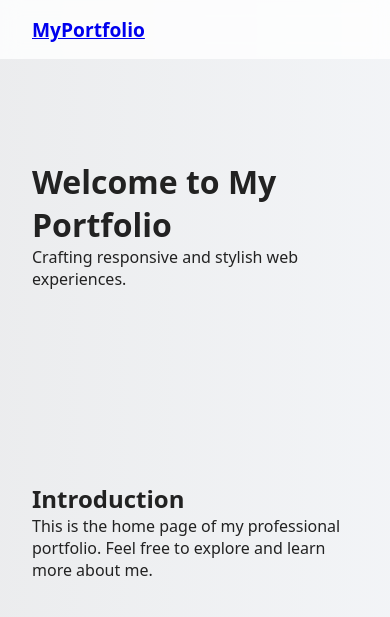
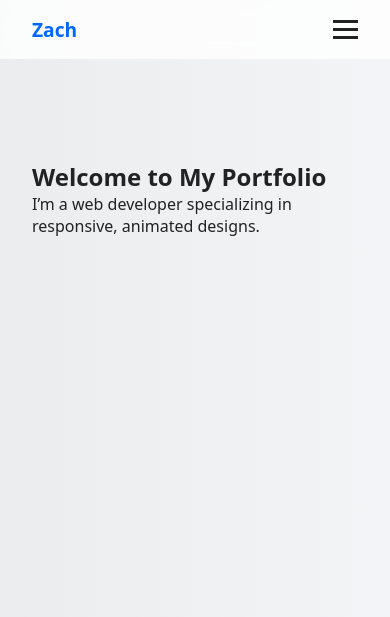
Before and after one commit to ZachNg01/Showcase, a plain HTML site: page index.html in a window 390 px wide. Drawn offline with Linux system fonts and the light colour scheme.

Commit message:
Update index.html

```diff
--- a/index.html
+++ b/index.html
@@ -2,36 +2,31 @@
 <html lang="en">
 <head>
   <meta charset="UTF-8">
+  <title>Home – Zach Ng</title>
   <meta name="viewport" content="width=device-width, initial-scale=1">
-  <title>Home - My Portfolio</title>
-  <link href="https://fonts.googleapis.com/css2?family=Poppins:wght@300;400;500;600&display=swap" rel="stylesheet">
   <link rel="stylesheet" href="styles.css">
 </head>
 <body>
   <nav>
-    <div class="logo"><a href="index.html">MyPortfolio</a></div>
-    <input type="checkbox" id="menu-checkbox" hidden>
-    <label for="menu-checkbox" class="menu-toggle">
-      <div class="line line1"></div>
-      <div class="line line2"></div>
-      <div class="line line3"></div>
-    </label>
+    <div class="logo">Zach</div>
     <ul class="nav-links">
       <li><a href="index.html">Home</a></li>
       <li><a href="about.html">About Me</a></li>
       <li><a href="skills.html">My Skillset</a></li>
       <li><a href="projects.html">My Projects</a></li>
     </ul>
+    <div class="burger">
+      <span></span><span></span><span></span>
+    </div>
   </nav>
-  <header>
-    <div class="container">
+
+  <main class="container">
+    <section class="hero">
       <h1>Welcome to My Portfolio</h1>
-      <p>Crafting responsive and stylish web experiences.</p>
-    </div>
-  </header>
-  <section class="container">
-    <h2>Introduction</h2>
-    <p>This is the home page of my professional portfolio. Feel free to explore and learn more about me.</p>
-  </section>
+      <p>I’m a web developer specializing in responsive, animated designs.</p>
+    </section>
+  </main>
+
+  <script src="main.js"></script>
 </body>
 </html>
```
